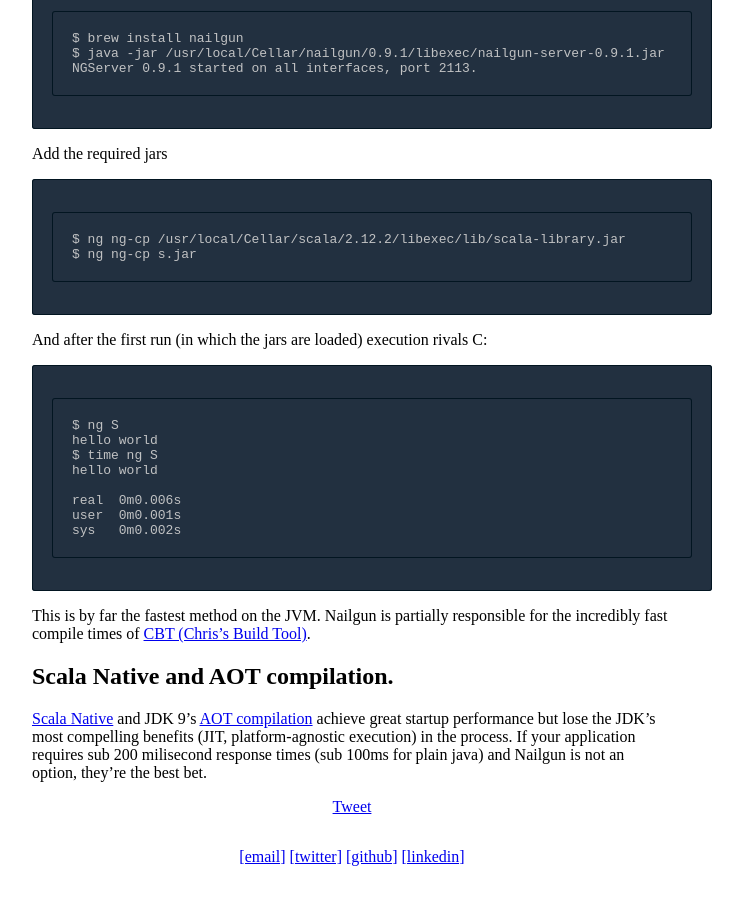
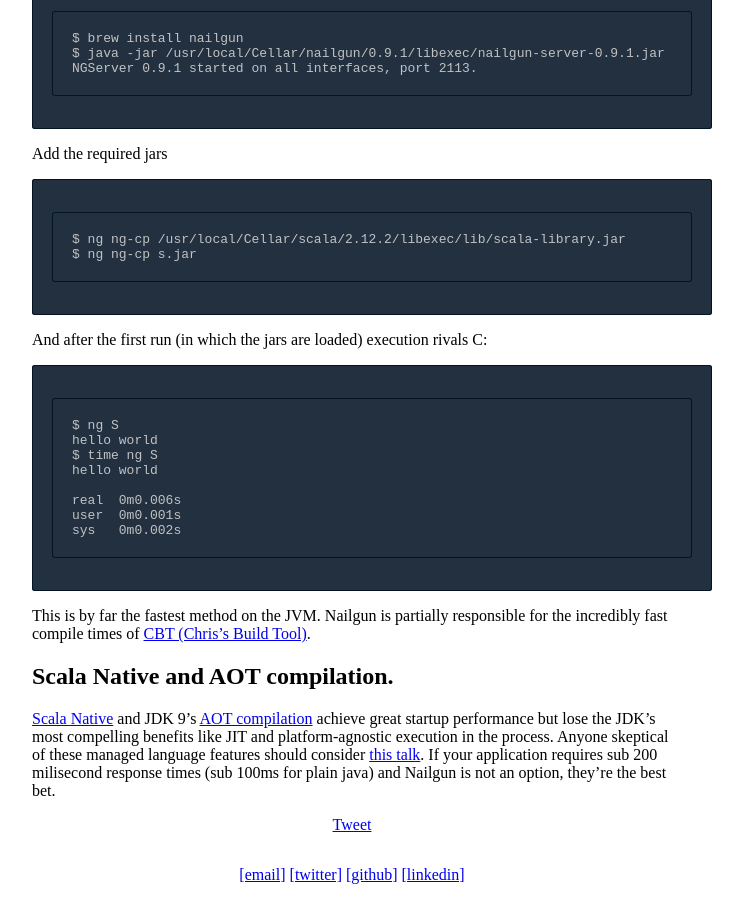
Before and after one commit to AugustNagro/augustnagro.github.io, a Jekyll site: the page built from _posts/2017-6-9-jvm-startup.md, in a window 1280 px wide and 900 px high, scrolled down 5837 px. Shown: the whole window, without its empty margins (288-1031 px from the left). Built offline with Jekyll 4.4.1, drawn with Linux system fonts in a browser that asks for light colours; comment, search, counter and statistics services are not loaded.

Commit message:
added talk link

```diff
--- a/_posts/2017-6-9-jvm-startup.md
+++ b/_posts/2017-6-9-jvm-startup.md
@@ -285,4 +285,4 @@
 
 ## Scala Native and AOT compilation.
 
-[Scala Native](scala-native.org) and JDK 9's [AOT compilation](http://openjdk.java.net/jeps/295) achieve great startup performance but lose the JDK's most compelling benefits (JIT, platform-agnostic execution) in the process. If your application requires sub 200 milisecond response times (sub 100ms for plain java) and Nailgun is not an option, they're the best bet.
+[Scala Native](scala-native.org) and JDK 9's [AOT compilation](http://openjdk.java.net/jeps/295) achieve great startup performance but lose the JDK's most compelling benefits like JIT and platform-agnostic execution in the process. Anyone skeptical of these managed language features should consider [this talk](https://www.youtube.com/watch?v=Pz-4co8IaI8&feature=youtu.be). If your application requires sub 200 milisecond response times (sub 100ms for plain java) and Nailgun is not an option, they're the best bet.
```
